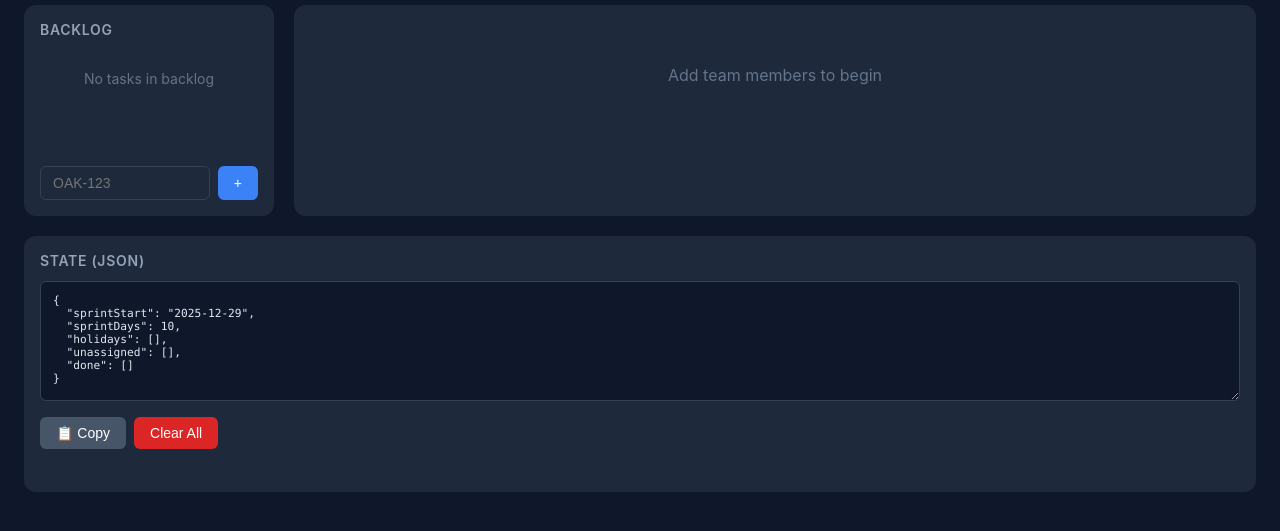
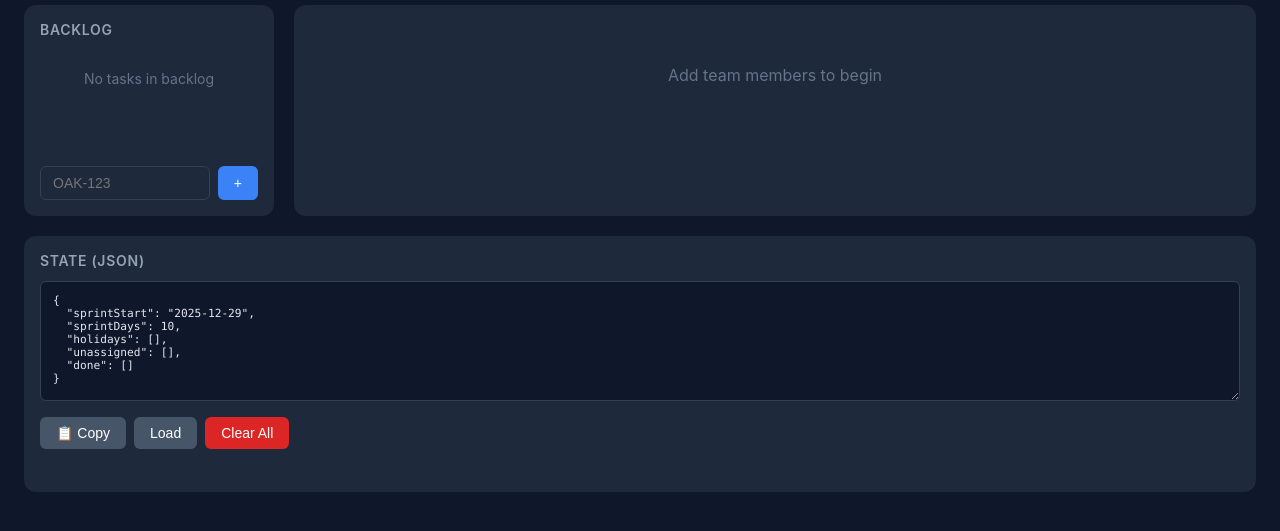
Before and after one commit to justin-wolcott-signifyd/simple-sprint-capacity-planner, a plain HTML site: page index.html in a window 1280 px wide. Shown: the part 79-610 px from the top of the page. Drawn offline with Linux system fonts and the light colour scheme.

Commit message:
main: add back load functionality

```diff
--- a/index.html
+++ b/index.html
@@ -715,6 +715,7 @@
             <textarea class="json-textarea" id="jsonOutput" spellcheck="false"></textarea>
             <div class="button-row">
                 <button class="secondary" onclick="copyJson()">📋 Copy</button>
+                <button class="secondary" onclick="loadJson()">Load</button>
                 <button class="danger" id="clearBtn" onclick="handleClear()">Clear All</button>
             </div>
             <div class="copy-toast hidden" id="copyToast">Copied!</div>
```
